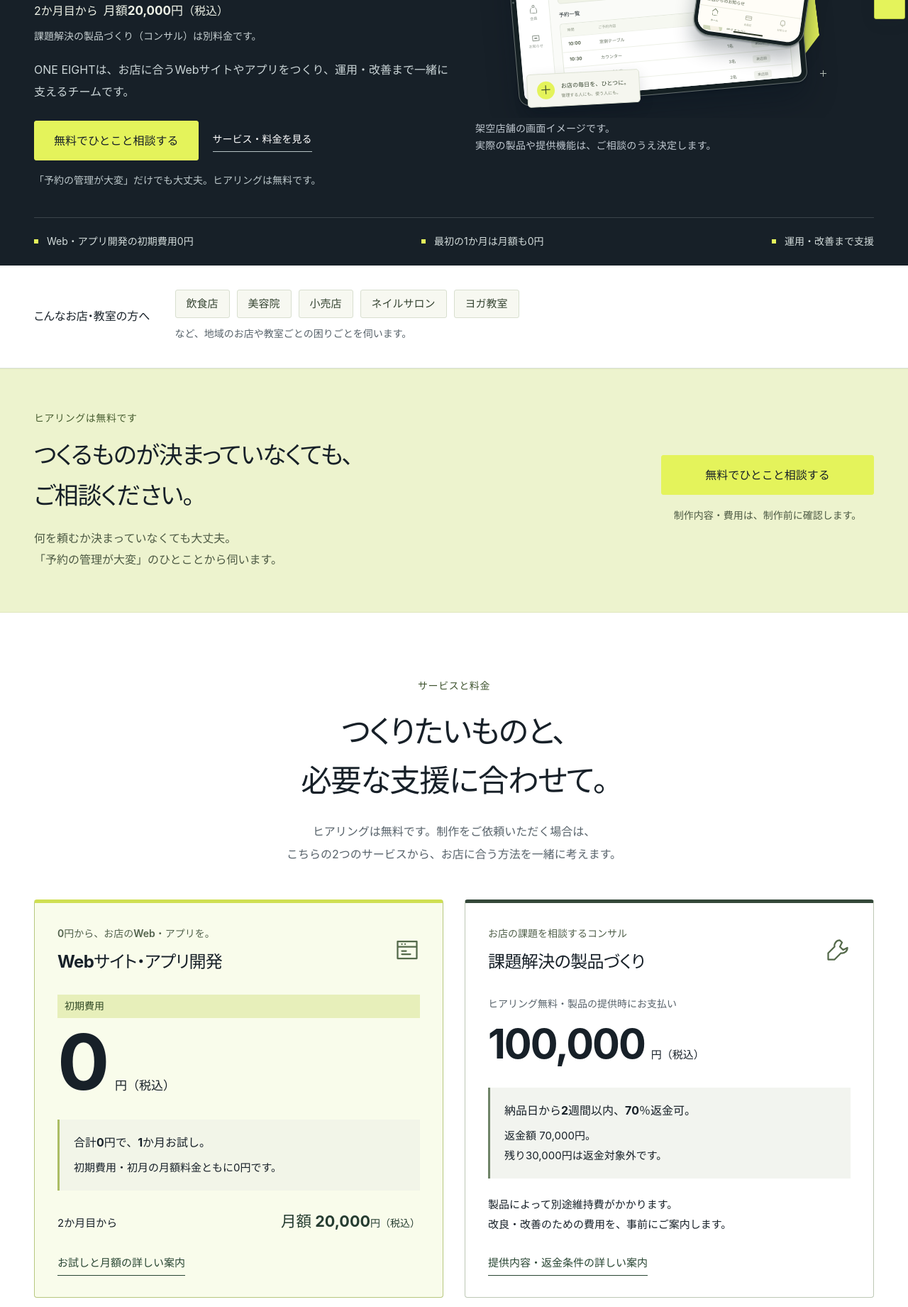
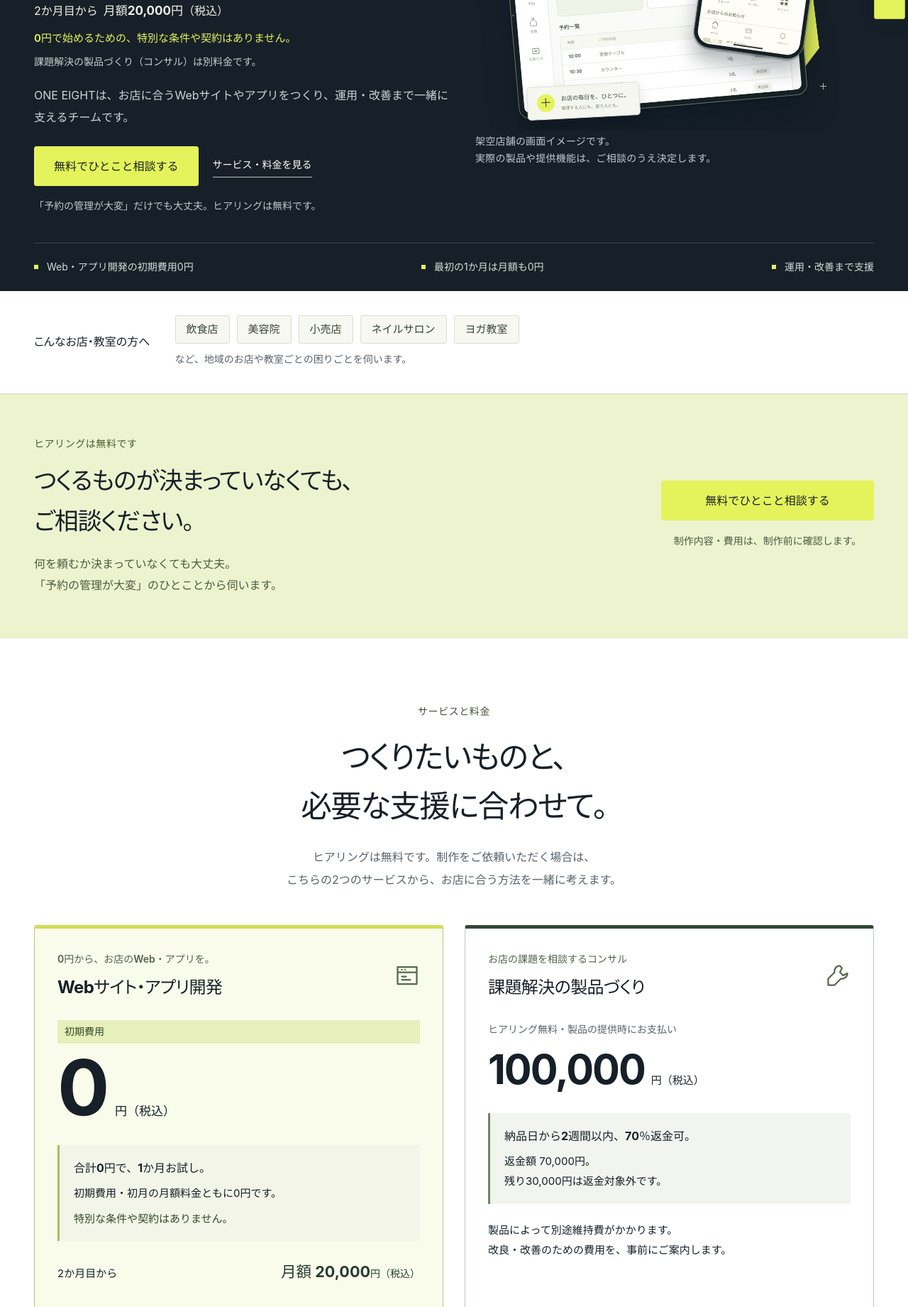
Before and after one commit to iichi-86/oneight-web, an Astro site: page / in a window 1280 px wide. Shown: the part 463-2304 px from the top of the page at 71% size. Built offline with nearby package versions, Linux system fonts and the light colour scheme; Astro itself is replaced by a stand-in of ours; no server answers.

Commit message:
feat: clarify no special terms for starting the zero cost trial

```diff
--- a/src/components/ServicePricingCards.astro
+++ b/src/components/ServicePricingCards.astro
@@ -8,7 +8,7 @@ const { development, consulting } = site.pricing;
   <article class="service-price service-price--development" aria-labelledby="development-title">
     <div class="service-price-heading"><div><p class="service-price-for">0円から、お店のWeb・アプリを。</p><h3 id="development-title">{development.name}</h3></div><Icon name="web" size={36} /></div>
     <p class="service-price-caption">初期費用</p><p class="service-price-number"><strong>{development.initialLabel}</strong><span>円（税込）</span></p>
-    <div class="service-price-trial"><strong>合計0円で、1か月お試し。</strong><p>{development.firstMonth}</p></div>
+    <div class="service-price-trial"><strong>合計0円で、1か月お試し。</strong><p>{development.firstMonth}</p><p class="service-price-start-terms">{development.noSpecialTerms}</p></div>
     <p class="service-price-recurring"><span>2か月目から</span><strong>月額 {development.monthlyLabel}<small>円（税込）</small></strong></p>
     <a class="text-link" href="/pricing/#development">お試しと月額の詳しい案内</a>
   </article>
--- a/src/data/site.ts
+++ b/src/data/site.ts
@@ -32,6 +32,7 @@ export const site = {
       trialMonths: 1,
       firstMonthMonthlyAmount: 0,
       firstMonth: "初期費用・初月の月額料金ともに0円です。",
+      noSpecialTerms: "特別な条件や契約はありません。",
       monthlyStart: "まず1か月お試し。2か月目から月額20,000円です。",
       scope: "制作する内容と月額料金に含まれる対応範囲、お試しの開始日・継続や解約の方法は、ご契約前に確認します。",
     },
@@ -74,6 +75,10 @@ export const faqs = [
     answer: `初期費用${formatYen(developmentInitial)}円、初月の月額料金も0円です。まず1か月お試しいただき、2か月目から月額${formatYen(developmentMonthly)}円（税込）がかかります。制作する内容や月額の対応範囲、継続・解約の方法は、ご契約前に確認します。`,
   },
   {
+    question: "0円で始めるために、特別な条件や契約はありますか？",
+    answer: `Webサイト・アプリ開発を0円で始めるための、特別な条件や契約はありません。初期費用${formatYen(developmentInitial)}円・初月の月額0円でお試しいただけます。2か月目から月額${formatYen(developmentMonthly)}円（税込）です。制作する内容や対応範囲、お試しの開始日・その後の進め方は、一緒に確認します。`,
+  },
+  {
     question: "コンサルの料金は、いつ支払いますか？",
     answer: "ヒアリングは無料です。お店の課題に合う製品を制作し、提供するときに100,000円（税込）をお支払いいただきます。製品の制作・提供範囲と費用は、制作前に確認します。",
   },
--- a/src/pages/index.astro
+++ b/src/pages/index.astro
@@ -32,6 +32,7 @@ const steps = [
         <h1 id="hero-title" class="hero-zero-heading"><span class="hero-zero-headline"><span class="hero-zero-label">初期費用</span><span class="hero-zero-amount">{development.initialLabel}<small>円</small></span></span><span class="hero-zero-tagline">お店の「始めたい」を、ここから。</span></h1>
         <p class="hero-zero-trial">最初の1か月は、<strong>月額も{development.firstMonthMonthlyAmount}円。</strong></p>
         <p class="hero-zero-monthly">2か月目から<strong>月額{development.monthlyLabel}円</strong>（税込）</p>
+        <p class="hero-start-terms">0円で始めるための、{development.noSpecialTerms}</p>
         <p class="hero-plan-note">課題解決の製品づくり（コンサル）は別料金です。</p>
         <p class="hero-introduction hero-introduction--zero">ONE EIGHTは、お店に合うWebサイトやアプリをつくり、運用・改善まで一緒に支えるチームです。</p>
         <div class="hero-main-actions"><a class="button button--primary" href="/contact/">無料でひとこと相談する</a><a class="hero-price-link" href="#services">サービス・料金を見る</a></div>
--- a/src/pages/pricing.astro
+++ b/src/pages/pricing.astro
@@ -104,6 +104,7 @@ const { development, consulting } = site.pricing;
       <dl class="detail-terms-list">
         <div><dt>どちらのサービスを選べばいいですか？</dt><dd>Webサイトやアプリをつくりたい方は「{development.name}」、困りごとから相談して役立つ製品を考えたい方は「{consulting.name}」をご覧ください。迷ったら、無料ヒアリングでお店のお話を聞かせてください。</dd></div>
         <div><dt>Webサイト・アプリ開発のお試しは無料ですか？</dt><dd>はい。初期費用{development.initialLabel}円、初月の月額料金も{development.firstMonthMonthlyAmount}円です。2か月目から月額{development.monthlyLabel}円（税込）がかかります。お試しの開始日、継続・解約や返金の条件は、ご契約前にご案内します。</dd></div>
+        <div><dt>0円で始めるために、特別な条件や契約はありますか？</dt><dd>Webサイト・アプリ開発を0円で始めるための、{development.noSpecialTerms} 初期費用{development.initialLabel}円・初月の月額{development.firstMonthMonthlyAmount}円でお試しいただけます。2か月目から月額{development.monthlyLabel}円（税込）です。</dd></div>
         <div><dt>コンサルの料金は、いつ支払いますか？</dt><dd>{consulting.paymentTiming} {consulting.scope}</dd></div>
         <div><dt>コンサルの返金について、ほかに確認することは？</dt><dd>{consulting.refund.summary} 残りの{consulting.refund.retainedLabel}円は返金対象外です。{consulting.refund.conditions} Webサイト・アプリ開発のお試しとは別の制度です。</dd></div>
         <div><dt>コンサルの維持費はいくらですか？</dt><dd>{consulting.maintenance} Webサイト・アプリ開発の月額料金を、そのまま適用するものではありません。</dd></div>
--- a/src/styles/home.css
+++ b/src/styles/home.css
@@ -14,6 +14,7 @@
 .hero-zero-trial strong { color: #e4f35b; }
 .hero-zero-monthly { font-size: 1rem; color: #edf1e6; margin-top: 6px; }
 .hero-zero-monthly strong { margin-left: 8px; font-size: 1.0625rem; }
+.hero-start-terms { font-size: .9375rem; color: #e4f35b; font-weight: 600; line-height: 1.8; margin-top: 9px; }
 .hero-plan-note { font-size: .875rem; color: #c5ced0; margin-top: 7px; }
 .development-hero .hero-introduction--zero { font-size: 1rem; font-weight: 400; color: #cbd5d7; margin-top: 18px; }
 .hero-zero-heading ~ .hero-main-actions { margin-top: 25px; }
--- a/src/styles/service-pricing.css
+++ b/src/styles/service-pricing.css
@@ -19,6 +19,7 @@
 .service-price-refund { background: #f2f4ef; border-left-color: #6f8468; }
 .service-price-trial strong,.service-price-refund strong { font-size: 1rem; }
 .service-price-trial p,.service-price-refund p { margin-top: 7px; font-size: .9375rem; line-height: 1.9; }
+.service-price-trial .service-price-start-terms { font-size: .9375rem; font-weight: 700; color: #334b27; }
 .service-price-recurring { margin: 23px 0 0; display: flex; flex-wrap: wrap; align-items: baseline; justify-content: space-between; gap: 7px; }
 .service-price-recurring > span { font-size: .9375rem; }
 .service-price-recurring strong { color: #263d31; font-size: 1.35rem; }
```
Also changed, not shown: docs/business-model.md (+1 -0 lines), docs/design-and-content.md (+2 -0 lines), README.md.
